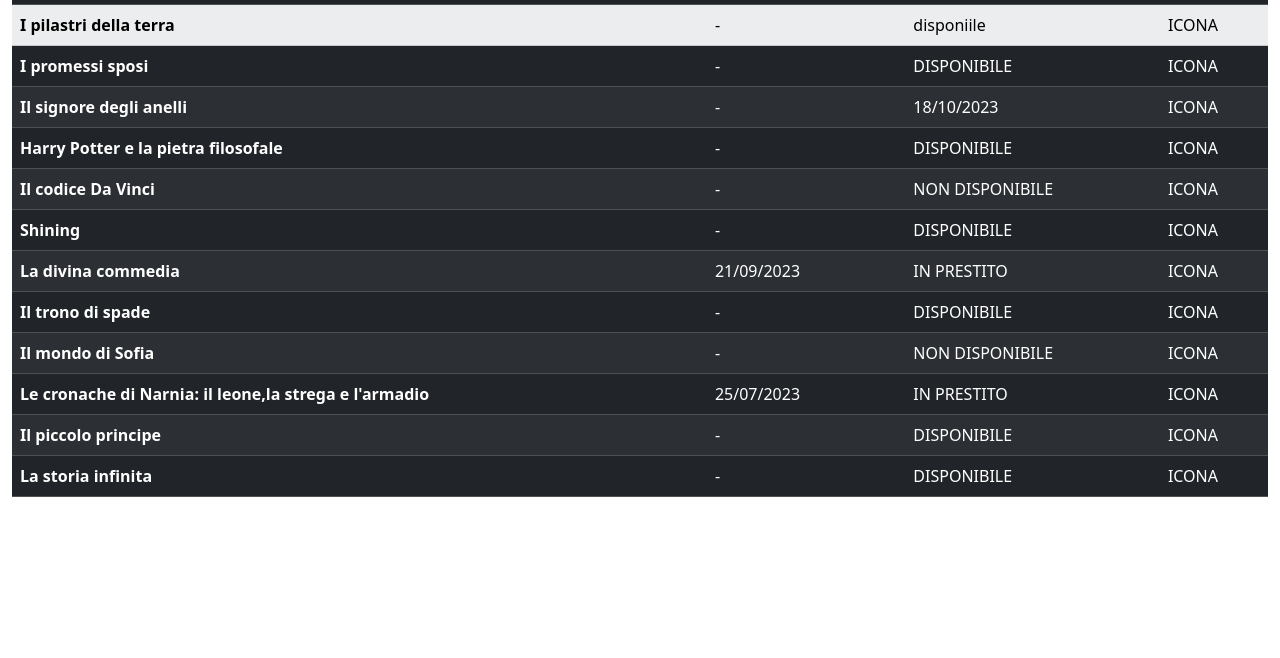
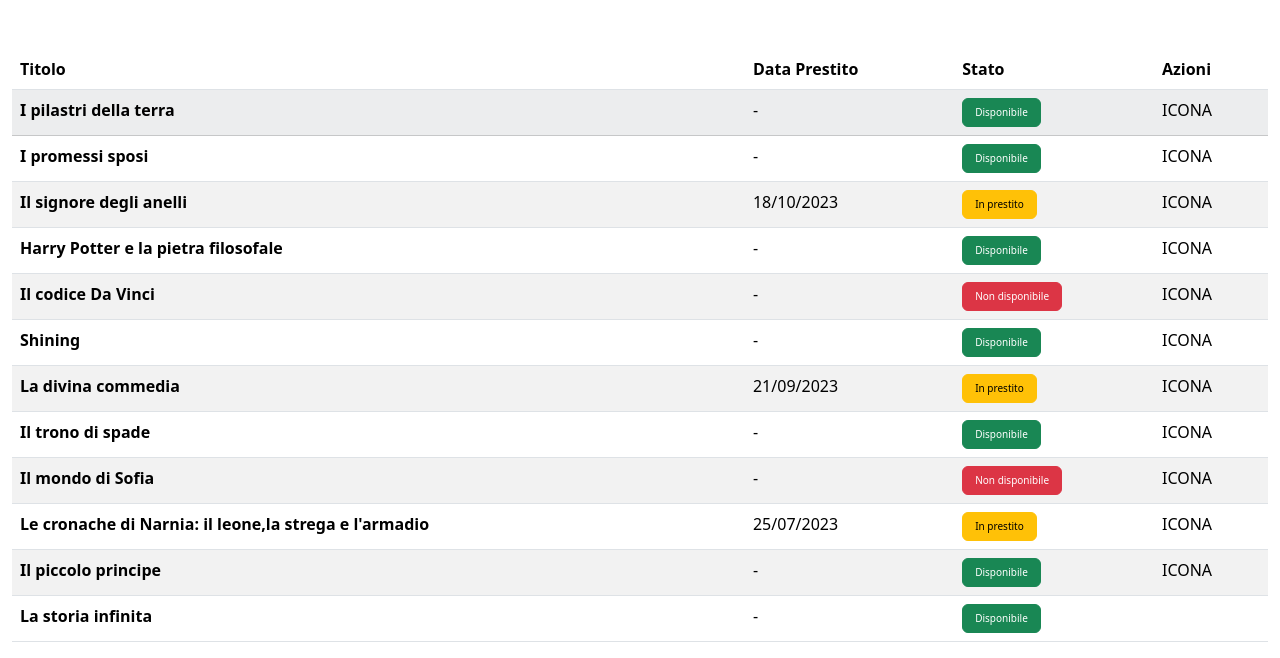
Before and after one commit to LesPaul997/html-css-bootstrap-dashboard, a plain HTML site: page index.html in a window 1280 px wide. Shown: the part 164-822 px from the top of the page. Before the commit the page ends 800 px from the top, so only its background shows below. Drawn offline with nearby package versions, Linux system fonts and the light colour scheme.

Commit message:
add: tags and colors

```diff
--- a/css/style.css
+++ b/css/style.css
@@ -8,7 +8,9 @@ RESET
     box-sizing: border-box;
 }
 
-
+main {
+    margin-top: 35px;
+}
 
 main .container-fluid {
     max-width: 1300px;
@@ -19,4 +21,14 @@ main .table-fluid {
     margin-right: 300px;
     width: 1270px;
 
+
 }
+
+.table {
+    margin-top: 50px;
+}
+
+.table button {
+    font-size: x-small;
+
+}
--- a/index.html
+++ b/index.html
@@ -12,6 +12,7 @@
     <!--LINK BOOTSTRAP-->
     <link href="https://cdn.jsdelivr.net/npm/bootstrap@5.3.3/dist/css/bootstrap.min.css" rel="stylesheet" integrity="sha384-QWTKZyjpPEjISv5WaRU9OFeRpok6YctnYmDr5pNlyT2bRjXh0JMhjY6hW+ALEwIH" crossorigin="anonymous">
     <!--/LINK BOOTSTRAP-->
+
 </head>
 
 <body>
@@ -76,7 +77,7 @@
 
             <!--TABELLA-->
 
-            <table class="table table-dark table-striped">
+            <table class="table table-white table-striped">
                 <thead>
                     <tr>
                       <th scope="col">Titolo</th>
@@ -89,74 +90,76 @@
                       <tr class="table-light">
                           <th scope="row">I pilastri della terra</th>
                           <td>-</td>
-                          <td>disponiile</td>
+                          <td><button type="button" class="btn btn-success">Disponibile</button>
+                          </td>
                           <td>ICONA</td>
                       </tr>
                     <tr>
                       <th scope="row">I promessi sposi</th>
                       <td>-</td>
-                      <td>DISPONIBILE</td>
+                      <td><button type="button" class="btn btn-success">Disponibile</button>
+                      </td>
                       <td>ICONA</td>
                     </tr>
                     <tr>
                         <th scope="row">Il signore degli anelli</th>
-                        <td>-</td>
                         <td>18/10/2023</td>
+                        <td><button type="button" class="btn btn-warning">In prestito</button></td>
                         <td>ICONA</td>
                       </tr>
                       <tr>
                         <th scope="row">Harry Potter e la pietra filosofale</th>
                         <td>-</td>
-                        <td>DISPONIBILE</td>
+                        <td><button type="button" class="btn btn-success">Disponibile</button></td>
                         <td>ICONA</td>
                       </tr>
                       <tr>
                         <th scope="row">Il codice Da Vinci</th>
                         <td>-</td>
-                        <td>NON DISPONIBILE</td>
+                        <td><button type="button" class="btn btn-danger">Non disponibile</button></td>
                         <td>ICONA</td>
                       </tr>
                       <tr>
                         <th scope="row">Shining</th>
                         <td>-</td>
-                        <td>DISPONIBILE</td>
+                        <td><button type="button" class="btn btn-success">Disponibile</button></td>
                         <td>ICONA</td>
                       </tr>
                       <tr>
                         <th scope="row">La divina commedia</th>
                         <td>21/09/2023</td>
-                        <td>IN PRESTITO</td>
+                        <td><button type="button" class="btn btn-warning">In prestito</button></td>
                         <td>ICONA</td>
                       </tr>
                       <tr>
                         <th scope="row">Il trono di spade</th>
                         <td>-</td>
-                        <td>DISPONIBILE</td>
+                        <td><button type="button" class="btn btn-success">Disponibile</button></td>
                         <td>ICONA</td>
                       </tr>
                       <tr>
                         <th scope="row">Il mondo di Sofia</th>
                         <td>-</td>
-                        <td>NON DISPONIBILE</td>
+                        <td><button type="button" class="btn btn-danger">Non disponibile</button></td>
                         <td>ICONA</td>
                       </tr>
                       <tr>
                         <th scope="row">Le cronache di Narnia: il leone,la strega e l'armadio</th>
                         <td>25/07/2023</td>
-                        <td>IN PRESTITO</td>
+                        <td><button type="button" class="btn btn-warning">In prestito</button></td>
                         <td>ICONA</td>
                       </tr>
                       <tr>
                         <th scope="row">Il piccolo principe</th>
                         <td>-</td>
-                        <td>DISPONIBILE</td>
+                        <td><button type="button" class="btn btn-success">Disponibile</button></td>
                         <td>ICONA</td>
                       </tr>
                       <tr>
                         <th scope="row">La storia infinita</th>
                         <td>-</td>
-                        <td>DISPONIBILE</td>
-                        <td>ICONA</td>
+                        <td><button type="button" class="btn btn-success">Disponibile</button></td>
+                        <td></td>
                       </tr>
                   </tbody>
             </table>
```
